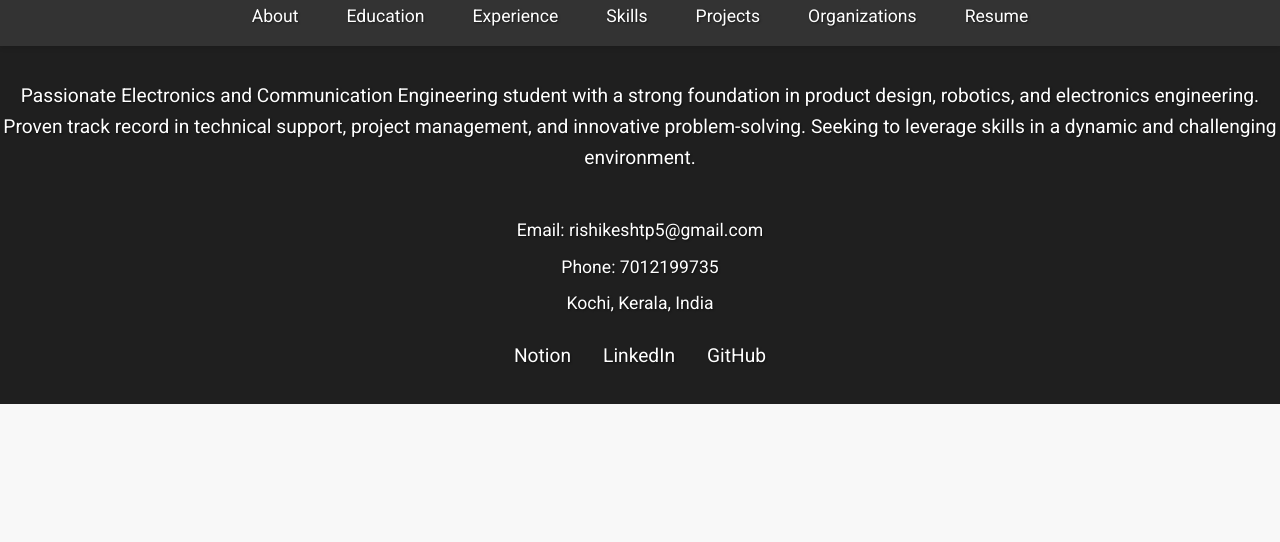
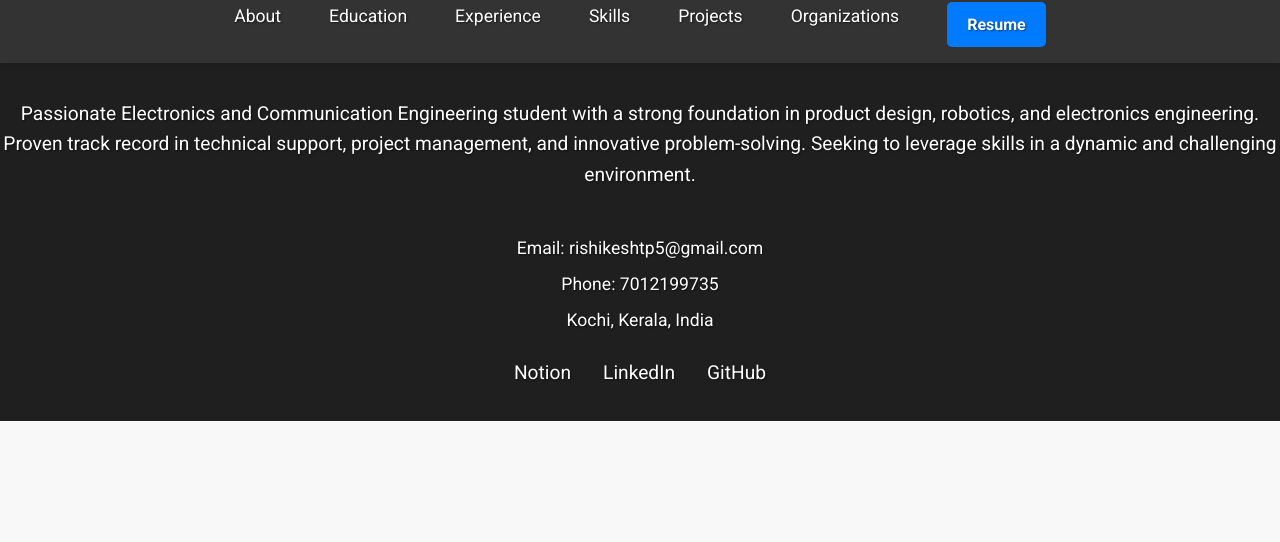
Before and after one commit to Rishikesh-T-P/folio, a plain HTML site: page index.html in a window 1280 px wide. Shown: the part 123-665 px from the top of the page. Drawn offline with Linux system fonts and the light colour scheme.

Commit message:
Update styles.css

```diff
--- a/styles.css
+++ b/styles.css
@@ -6,6 +6,25 @@ body {
     color: #333;
     line-height: 1.6;
 }
+
+
+.download-btn {
+    display: inline-block;
+    padding: 10px 20px;
+    background-color: #007BFF; /* Blue color */
+    color: white;
+    text-decoration: none;
+    border-radius: 5px;
+    font-size: 16px;
+    font-weight: bold;
+    text-align: center;
+    transition: background-color 0.3s ease;
+}
+
+.download-btn:hover {
+    background-color: #0056b3; /* Darker blue on hover */
+}
+
 
 .about-content {
     display: flex;
```
